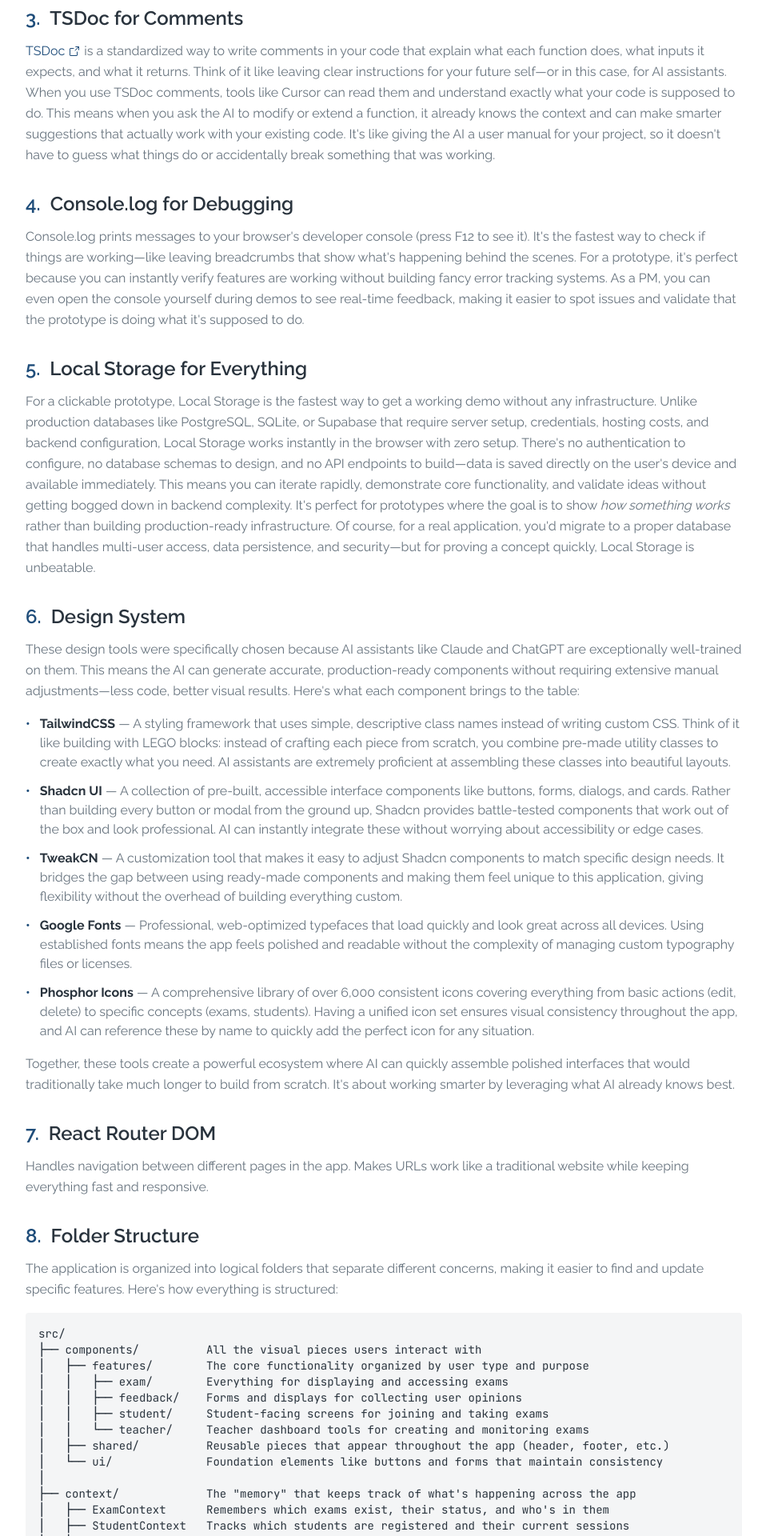
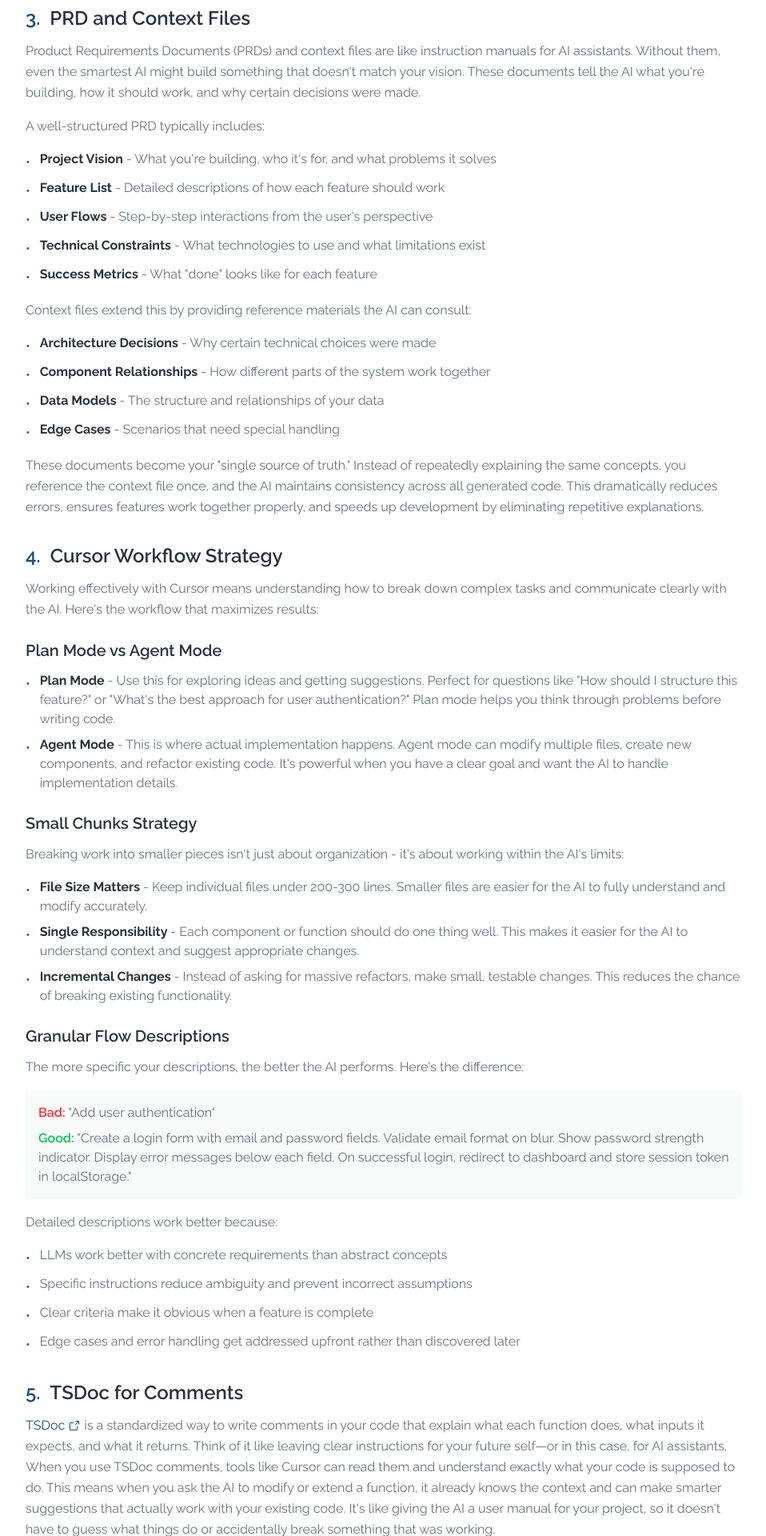
Before and after one commit to arturasma/cursorpresentation, a React (Vite) app: page /how-built in a window 1280 px wide. Shown: the part 880-2800 px from the top of the page at 80% size, without its empty margins (160-1118 px from the left). Built offline with nearby package versions, Linux system fonts and the light colour scheme.

Commit message:
howbuilt

```diff
--- a/src/pages/HowBuiltPage.tsx
+++ b/src/pages/HowBuiltPage.tsx
@@ -132,10 +132,146 @@
               </p>
             </section>
 
-            {/* 2. TSDoc for Comments */}
+            {/* 3. PRD and Context Files */}
             <section>
               <h2 className="text-2xl font-semibold mb-3 flex items-baseline gap-3">
                 <span className="text-primary">3.</span>
+                PRD and Context Files
+              </h2>
+              <p className="text-muted-foreground leading-relaxed mb-4">
+                Product Requirements Documents (PRDs) and context files are like instruction manuals for AI assistants. Without them, even the smartest AI might build something that doesn't match your vision. These documents tell the AI what you're building, how it should work, and why certain decisions were made.
+              </p>
+              <p className="text-muted-foreground leading-relaxed mb-4">
+                A well-structured PRD typically includes:
+              </p>
+              <ul className="space-y-2 text-muted-foreground mb-4">
+                <li className="flex items-start gap-3">
+                  <span className="text-primary mt-1">•</span>
+                  <span><strong className="text-foreground">Project Vision</strong> - What you're building, who it's for, and what problems it solves</span>
+                </li>
+                <li className="flex items-start gap-3">
+                  <span className="text-primary mt-1">•</span>
+                  <span><strong className="text-foreground">Feature List</strong> - Detailed descriptions of how each feature should work</span>
+                </li>
+                <li className="flex items-start gap-3">
+                  <span className="text-primary mt-1">•</span>
+                  <span><strong className="text-foreground">User Flows</strong> - Step-by-step interactions from the user's perspective</span>
+                </li>
+                <li className="flex items-start gap-3">
+                  <span className="text-primary mt-1">•</span>
+                  <span><strong className="text-foreground">Technical Constraints</strong> - What technologies to use and what limitations exist</span>
+                </li>
+                <li className="flex items-start gap-3">
+                  <span className="text-primary mt-1">•</span>
+                  <span><strong className="text-foreground">Success Metrics</strong> - What "done" looks like for each feature</span>
+                </li>
+              </ul>
+              <p className="text-muted-foreground leading-relaxed mb-4">
+                Context files extend this by providing reference materials the AI can consult:
+              </p>
+              <ul className="space-y-2 text-muted-foreground mb-4">
+                <li className="flex items-start gap-3">
+                  <span className="text-primary mt-1">•</span>
+                  <span><strong className="text-foreground">Architecture Decisions</strong> - Why certain technical choices were made</span>
+                </li>
+                <li className="flex items-start gap-3">
+                  <span className="text-primary mt-1">•</span>
+                  <span><strong className="text-foreground">Component Relationships</strong> - How different parts of the system work together</span>
+                </li>
+                <li className="flex items-start gap-3">
+                  <span className="text-primary mt-1">•</span>
+                  <span><strong className="text-foreground">Data Models</strong> - The structure and relationships of your data</span>
+                </li>
+                <li className="flex items-start gap-3">
+                  <span className="text-primary mt-1">•</span>
+                  <span><strong className="text-foreground">Edge Cases</strong> - Scenarios that need special handling</span>
+                </li>
+              </ul>
+              <p className="text-muted-foreground leading-relaxed">
+                These documents become your "single source of truth." Instead of repeatedly explaining the same concepts, you reference the context file once, and the AI maintains consistency across all generated code. This dramatically reduces errors, ensures features work together properly, and speeds up development by eliminating repetitive explanations.
+              </p>
+            </section>
+
+            {/* 4. Cursor Workflow Strategy */}
+            <section>
+              <h2 className="text-2xl font-semibold mb-3 flex items-baseline gap-3">
+                <span className="text-primary">4.</span>
+                Cursor Workflow Strategy
+              </h2>
+              <p className="text-muted-foreground leading-relaxed mb-4">
+                Working effectively with Cursor means understanding how to break down complex tasks and communicate clearly with the AI. Here's the workflow that maximizes results:
+              </p>
+
+              <h3 className="text-xl font-semibold mb-3 mt-6">Plan Mode vs Agent Mode</h3>
+              <ul className="space-y-2 text-muted-foreground mb-4">
+                <li className="flex items-start gap-3">
+                  <span className="text-primary mt-1">•</span>
+                  <span><strong className="text-foreground">Plan Mode</strong> - Use this for exploring ideas and getting suggestions. Perfect for questions like "How should I structure this feature?" or "What's the best approach for user authentication?" Plan mode helps you think through problems before writing code.</span>
+                </li>
+                <li className="flex items-start gap-3">
+                  <span className="text-primary mt-1">•</span>
+                  <span><strong className="text-foreground">Agent Mode</strong> - This is where actual implementation happens. Agent mode can modify multiple files, create new components, and refactor existing code. It's powerful when you have a clear goal and want the AI to handle implementation details.</span>
+                </li>
+              </ul>
+
+              <h3 className="text-xl font-semibold mb-3 mt-6">Small Chunks Strategy</h3>
+              <p className="text-muted-foreground leading-relaxed mb-4">
+                Breaking work into smaller pieces isn't just about organization - it's about working within the AI's limits:
+              </p>
+              <ul className="space-y-2 text-muted-foreground mb-4">
+                <li className="flex items-start gap-3">
+                  <span className="text-primary mt-1">•</span>
+                  <span><strong className="text-foreground">File Size Matters</strong> - Keep individual files under 200-300 lines. Smaller files are easier for the AI to fully understand and modify accurately.</span>
+                </li>
+                <li className="flex items-start gap-3">
+                  <span className="text-primary mt-1">•</span>
+                  <span><strong className="text-foreground">Single Responsibility</strong> - Each component or function should do one thing well. This makes it easier for the AI to understand context and suggest appropriate changes.</span>
+                </li>
+                <li className="flex items-start gap-3">
+                  <span className="text-primary mt-1">•</span>
+                  <span><strong className="text-foreground">Incremental Changes</strong> - Instead of asking for massive refactors, make small, testable changes. This reduces the chance of breaking existing functionality.</span>
+                </li>
+              </ul>
+
+              <h3 className="text-xl font-semibold mb-3 mt-6">Granular Flow Descriptions</h3>
+              <p className="text-muted-foreground leading-relaxed mb-4">
+                The more specific your descriptions, the better the AI performs. Here's the difference:
+              </p>
+              <div className="bg-muted/50 p-4 rounded-lg mb-4">
+                <p className="text-muted-foreground mb-2">
+                  <span className="text-red-500 font-semibold">Bad:</span> "Add user authentication"
+                </p>
+                <p className="text-muted-foreground">
+                  <span className="text-green-500 font-semibold">Good:</span> "Create a login form with email and password fields. Validate email format on blur. Show password strength indicator. Display error messages below each field. On successful login, redirect to dashboard and store session token in localStorage."
+                </p>
+              </div>
+              <p className="text-muted-foreground leading-relaxed mb-4">
+                Detailed descriptions work better because:
+              </p>
+              <ul className="space-y-2 text-muted-foreground">
+                <li className="flex items-start gap-3">
+                  <span className="text-primary mt-1">•</span>
+                  <span>LLMs work better with concrete requirements than abstract concepts</span>
+                </li>
+                <li className="flex items-start gap-3">
+                  <span className="text-primary mt-1">•</span>
+                  <span>Specific instructions reduce ambiguity and prevent incorrect assumptions</span>
+                </li>
+                <li className="flex items-start gap-3">
+                  <span className="text-primary mt-1">•</span>
+                  <span>Clear criteria make it obvious when a feature is complete</span>
+                </li>
+                <li className="flex items-start gap-3">
+                  <span className="text-primary mt-1">•</span>
+                  <span>Edge cases and error handling get addressed upfront rather than discovered later</span>
+                </li>
+              </ul>
+            </section>
+
+            {/* 5. TSDoc for Comments */}
+            <section>
+              <h2 className="text-2xl font-semibold mb-3 flex items-baseline gap-3">
+                <span className="text-primary">5.</span>
                 TSDoc for Comments
               </h2>
               <p className="text-muted-foreground leading-relaxed">
@@ -150,10 +286,10 @@
               </p>
             </section>
 
-            {/* 3. Console.log for Debugging */}
+            {/* 6. Console.log for Debugging */}
             <section>
               <h2 className="text-2xl font-semibold mb-3 flex items-baseline gap-3">
-                <span className="text-primary">4.</span>
+                <span className="text-primary">6.</span>
                 Console.log for Debugging
               </h2>
               <p className="text-muted-foreground leading-relaxed">
@@ -161,10 +297,10 @@
               </p>
             </section>
 
-            {/* 4. Local Storage for Everything */}
+            {/* 7. Local Storage for Everything */}
             <section>
               <h2 className="text-2xl font-semibold mb-3 flex items-baseline gap-3">
-                <span className="text-primary">5.</span>
+                <span className="text-primary">7.</span>
                 Local Storage for Everything
               </h2>
               <p className="text-muted-foreground leading-relaxed">
@@ -172,10 +308,10 @@
               </p>
             </section>
 
-            {/* 5. Design System */}
+            {/* 8. Design System */}
             <section>
               <h2 className="text-2xl font-semibold mb-3 flex items-baseline gap-3">
-                <span className="text-primary">6.</span>
+                <span className="text-primary">8.</span>
                 Design System
               </h2>
               <p className="text-muted-foreground leading-relaxed mb-4">
@@ -218,10 +354,10 @@
               </p>
             </section>
 
-            {/* 6. React Router DOM */}
+            {/* 9. React Router DOM */}
             <section>
               <h2 className="text-2xl font-semibold mb-3 flex items-baseline gap-3">
-                <span className="text-primary">7.</span>
+                <span className="text-primary">9.</span>
                 React Router DOM
               </h2>
               <p className="text-muted-foreground leading-relaxed">
@@ -229,10 +365,10 @@
               </p>
             </section>
 
-            {/* 8. Folder Structure */}
+            {/* 10. Folder Structure */}
             <section>
               <h2 className="text-2xl font-semibold mb-3 flex items-baseline gap-3">
-                <span className="text-primary">8.</span>
+                <span className="text-primary">10.</span>
                 Folder Structure
               </h2>
               <p className="text-muted-foreground leading-relaxed mb-4">
@@ -284,10 +420,10 @@
                 </p>
               </div>
             </section>
-{/* 9. Cursor rules*/}
+{/* 11. Cursor rules*/}
 <section>
               <h2 className="text-2xl font-semibold mb-3 flex items-baseline gap-3">
-                <span className="text-primary">9.</span>
+                <span className="text-primary">11.</span>
                 Cursor Rules
               </h2>
               <p className="text-muted-foreground leading-relaxed mb-4">
@@ -364,10 +500,10 @@
                 By setting these rules once, every AI-generated suggestion automatically follows your project's standards. This saves time reviewing code and prevents inconsistencies from creeping in as the project grows. The rules act as a contract between you and the AI, ensuring it understands not just what to build, but how to build it in a way that matches your existing codebase.
               </p>
             </section>
-            {/* 10. GitHub */}
+            {/* 12. GitHub */}
             <section>
               <h2 className="text-2xl font-semibold mb-3 flex items-baseline gap-3">
-                <span className="text-primary">10.</span>
+                <span className="text-primary">12.</span>
                 GitHub
               </h2>
               <p className="text-muted-foreground leading-relaxed mb-4">
@@ -415,10 +551,10 @@
               </p>
             </section>
 
-            {/* 11. Domain */}
+            {/* 13. Domain */}
             <section>
               <h2 className="text-2xl font-semibold mb-3 flex items-baseline gap-3">
-                <span className="text-primary">11.</span>
+                <span className="text-primary">13.</span>
                 Domain
               </h2>
               <p className="text-muted-foreground leading-relaxed">
@@ -426,10 +562,10 @@
               </p>
             </section>
 
-            {/* 12. Cloudflare Domain */}
+            {/* 14. Cloudflare Domain */}
             <section>
               <h2 className="text-2xl font-semibold mb-3 flex items-baseline gap-3">
-                <span className="text-primary">12.</span>
+                <span className="text-primary">14.</span>
                 Cloudflare Domain Management
               </h2>
               <p className="text-muted-foreground leading-relaxed">
@@ -437,67 +573,27 @@
               </p>
             </section>
 
-            {/* 13. Cloudflare Pages */}
+            {/* 15. Cloudflare Pages */}
             <section>
               <h2 className="text-2xl font-semibold mb-3 flex items-baseline gap-3">
-                <span className="text-primary">13.</span>
+                <span className="text-primary">15.</span>
                 Cloudflare Pages
               </h2>
               <p className="text-muted-foreground leading-relaxed mb-4">
                 <a href="https://pages.cloudflare.com" target="_blank" rel="noopener noreferrer" className="text-primary hover:underline inline-flex items-center gap-1">Cloudflare Pages <ArrowSquareOut size={16} weight="bold" /></a> is a hosting platform that makes deploying websites remarkably simple, though it's not the only option available. Popular alternatives include <a href="https://vercel.com/" target="_blank" rel="noopener noreferrer" className="text-primary hover:underline inline-flex items-center gap-1">Vercel <ArrowSquareOut size={16} weight="bold" /></a> (known for its excellent Next.js integration and preview deployments) and <a href="https://www.hetzner.com/cloud/" target="_blank" rel="noopener noreferrer" className="text-primary hover:underline inline-flex items-center gap-1">Hetzner <ArrowSquareOut size={16} weight="bold" /></a> (offering more traditional VPS hosting with greater control but requiring more technical setup).
               </p>
               <p className="text-muted-foreground leading-relaxed mb-4">
-                For this clickable prototype, Cloudflare Pages stands out for several reasons:
+                For this clickable prototype, Cloudflare Pages was chosen mainly since the domain is already on Cloudflare, everything works seamlessly together - DNS, SSL certificates, and deployment all in one place
               </p>
-              <div className="bg-muted/50 p-4 rounded-lg mb-4">
-                <h3 className="text-lg font-semibold mb-3">Why Cloudflare Pages for This Project:</h3>
-                <ul className="space-y-3 text-muted-foreground list-none">
-                  <li className="flex gap-3">
-                    <span className="text-primary font-semibold shrink-0">•</span>
-                    <div>
-                      <strong className="text-foreground">Zero-config deployment</strong> - Connect your GitHub repository once, and every push to main automatically deploys. No build scripts, no server configuration, just instant updates
-                    </div>
-                  </li>
-                  <li className="flex gap-3">
-                    <span className="text-primary font-semibold shrink-0">•</span>
-                    <div>
-                      <strong className="text-foreground">Global edge network</strong> - Your prototype loads quickly worldwide without setting up CDNs or caching rules
-                    </div>
-                  </li>
-                  <li className="flex gap-3">
-                    <span className="text-primary font-semibold shrink-0">•</span>
-                    <div>
-                      <strong className="text-foreground">Generous free tier</strong> - 500 builds per month and unlimited bandwidth is more than enough for prototype development and demonstrations
-                    </div>
-                  </li>
-                  <li className="flex gap-3">
-                    <span className="text-primary font-semibold shrink-0">•</span>
-                    <div>
-                      <strong className="text-foreground">Integrated ecosystem</strong> - Since the domain is already on Cloudflare, everything works seamlessly together - DNS, SSL certificates, and deployment all in one place
-                    </div>
-                  </li>
-                  <li className="flex gap-3">
-                    <span className="text-primary font-semibold shrink-0">•</span>
-                    <div>
-                      <strong className="text-foreground">Built-in analytics</strong> - Performance metrics come standard without additional setup or tracking codes
-                    </div>
-                  </li>
-                  <li className="flex gap-3">
-                    <span className="text-primary font-semibold shrink-0">•</span>
-                    <div>
-                      <strong className="text-foreground">Instant rollbacks</strong> - Every deployment is saved, so you can revert to any previous version with one click if something breaks
-                    </div>
-                  </li>
-                </ul>
-              </div>
+
               <p className="text-muted-foreground leading-relaxed">
                 For a simple React + Vite prototype focused on demonstrating functionality quickly, Cloudflare Pages offers the perfect balance: professional hosting with zero complexity. You commit your code, and it's live globally within minutes - no DevOps knowledge required. The automatic GitHub integration means you can focus entirely on building features rather than managing infrastructure.
               </p>
             </section>
-              {/* 14. Contact me */}
+              {/* 16. Contact me */}
             <section>
               <h2 className="text-2xl font-semibold mb-3 flex items-baseline gap-3">
-                <span className="text-primary">14.</span>
+                <span className="text-primary">16.</span>
                 Contact Me
               </h2>
               <p className="text-muted-foreground leading-relaxed">
```
